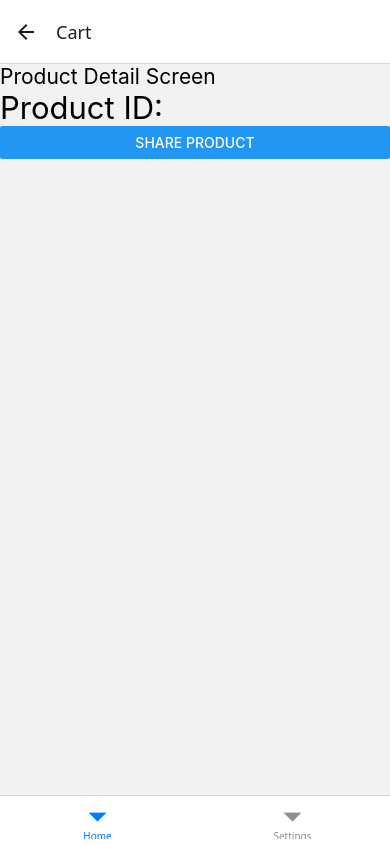
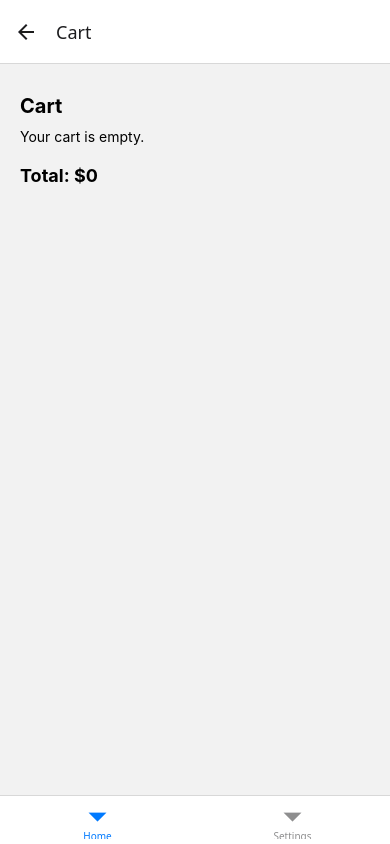
Before and after one commit to thyagarajp/MyApp1, a React Native app: screen /Cart in a window 390 px wide. Built offline with nearby package versions, Linux system fonts and the light colour scheme; no server answers.

Commit message:
cart logic implemented

```diff
--- a/App.tsx
+++ b/App.tsx
@@ -7,6 +7,7 @@ import {ThemeProvider} from './src/context';
 import Storage from './src/utils/storage';
 import AppNavigator from './src/Routes';
 import {NavigationContainer} from '@react-navigation/native';
+import {CartProvider} from './src/context/cart';
 
 function App(): React.JSX.Element {
   const [theme, setTheme] = React.useState<'light' | 'dark'>('light');
@@ -23,9 +24,11 @@ function App(): React.JSX.Element {
 
   return (
     <NavigationContainer>
-      <ThemeProvider value={theme}>
-        <AppNavigator />
-      </ThemeProvider>
+      <CartProvider>
+        <ThemeProvider value={theme}>
+          <AppNavigator />
+        </ThemeProvider>
+      </CartProvider>
     </NavigationContainer>
   );
 }
--- a/src/Routes.tsx
+++ b/src/Routes.tsx
@@ -3,6 +3,7 @@ import ProductDetail from './screens/ProductDetail';
 import Products from './screens/Products';
 import {createBottomTabNavigator} from '@react-navigation/bottom-tabs';
 import Settings from './screens/Settings';
+import Cart from './screens/Cart';
 
 const Tabs = createBottomTabNavigator();
 export default function AppNavigator() {
@@ -35,16 +36,16 @@ function ProductNavigator() {
       <Stack.Screen
         name="Products"
         component={Products}
-        options={{title: 'Product List1'}}
+        options={{title: 'Product List'}}
       />
       <Stack.Screen
         name="ProductDetail"
         component={ProductDetail}
         options={{title: 'Product Detail'}}
       />
-       <Stack.Screen
+      <Stack.Screen
         name="Cart"
-        component={ProductDetail}
+        component={Cart}
         options={{title: 'Cart'}}
       />
     </Stack.Navigator>
--- a/src/components/product/Product.tsx
+++ b/src/components/product/Product.tsx
@@ -2,16 +2,30 @@ import {Button, Image, StyleSheet, TouchableOpacity, View} from 'react-native';
 import {ProductType} from '../../types';
 import {calculateHeight, normalize} from '../../utils/size';
 import {Rating, Spacer, Text} from '../ui';
-import {memo, useContext, useState} from 'react';
+import {memo, useContext, useLayoutEffect, useState} from 'react';
 import ProductPrice from './ProductPrice';
 import Wishlist from './Wishlist';
-import {ThemeContext} from '../../context';
+import {ThemeContext} from '../../context/theme';
+import {CartContext} from '../../context/cart';
 import {useNavigation} from '@react-navigation/native';
 type Props = {data: ProductType};
 function Product({data}: Props) {
   const [image, setImage] = useState<string>(data.productImage);
   const theme = useContext(ThemeContext);
-  const {navigate} = useNavigation();
+  const navigation = useNavigation<any>();
+  const {cart, addToCart, incrementCount, decrementCount} = useContext(CartContext);
+  // Add cart icon to headers
+  useLayoutEffect(() => {
+    if (typeof navigation?.setOptions === 'function') {
+      navigation.setOptions({
+        headerRight: () => (
+          <TouchableOpacity onPress={() => navigation.navigate('Cart')} style={{marginRight: 16}}>
+            <Text style={{fontSize: 22}}>🛒 {cart.length}</Text>
+          </TouchableOpacity>
+        ),
+      });
+    }
+  }, [cart, navigation]);
   // const user= useContext(UserContext);
   return (
     <View style={styles.container}>
@@ -19,7 +33,7 @@ function Product({data}: Props) {
       <Text>{theme}</Text>
       <TouchableOpacity
         style={styles.image}
-        onPress={() => navigate('ProductDetail', {data})}>
+        onPress={() => navigation.navigate('ProductDetail', {data})}>
         <Image
           source={{uri: image}}
           style={{width: '100%', height: '100%', borderRadius: 4}}
@@ -36,7 +50,41 @@ function Product({data}: Props) {
         salePrice={data.productSalePrice}
       />
       <Rating rating={data.rating} />
-      <Button title="Add to Cart" />
+      <View style={{flexDirection: 'row', alignItems: 'center', marginTop: 8}}>
+        {cart.find(i => i.productId === data.productId) ? (
+          <>
+            <TouchableOpacity
+              style={{padding: 8, backgroundColor: '#eee', borderRadius: 4, marginRight: 8}}
+              onPress={() => decrementCount(data.productId)}
+            >
+              <Text style={{fontSize: 18}}>-</Text>
+            </TouchableOpacity>
+            <Text style={{fontSize: 18, marginHorizontal: 8}}>
+              {cart.find(i => i.productId === data.productId)?.count}
+            </Text>
+            <TouchableOpacity
+              style={{padding: 8, backgroundColor: '#eee', borderRadius: 4, marginLeft: 8}}
+              onPress={() => incrementCount(data.productId)}
+            >
+              <Text style={{fontSize: 18}}>+</Text>
+            </TouchableOpacity>
+          </>
+        ) : (
+          <Button
+            title="Add to Cart"
+            onPress={() => addToCart({
+              productId: data.productId,
+              productName: data.productName,
+              productImage: data.productImage,
+              productStock: data.productStock,
+              productPrice: data.productPrice,
+              productSalePrice: data.productSalePrice,
+              rating: data.rating,
+              count: 1,
+            })}
+          />
+        )}
+      </View>
     </View>
   );
 }
--- /dev/null
+++ b/src/context/cart.tsx
@@ -0,0 +1,69 @@
+import React, {createContext, useState, ReactNode} from 'react';
+
+export interface CartItem {
+  productId: number;
+  productName: string;
+  productImage: string;
+  productStock: number;
+  productPrice: string;
+  productSalePrice: string;
+  rating: number;
+  count: number;
+}
+
+interface CartContextType {
+  cart: CartItem[];
+  addToCart: (item: CartItem) => void;
+  removeFromCart: (productId: number) => void;
+  incrementCount: (productId: number) => void;
+  decrementCount: (productId: number) => void;
+}
+
+export const CartContext = createContext<CartContextType>({
+  cart: [],
+  addToCart: () => {},
+  removeFromCart: () => {},
+  incrementCount: () => {},
+  decrementCount: () => {},
+});
+
+export const CartProvider = ({children}: {children: ReactNode}) => {
+  const [cart, setCart] = useState<CartItem[]>([]);
+
+  const addToCart = (item: CartItem) => {
+    setCart(prev => {
+      const found = prev.find(i => i.productId === item.productId);
+      if (found) {
+        return prev.map(i =>
+          i.productId === item.productId ? {...i, count: i.count + 1} : i
+        );
+      }
+      return [...prev, {...item, count: 1}];
+    });
+  };
+  const removeFromCart = (productId: number) => {
+    setCart(prev => prev.filter(i => i.productId !== productId));
+  };
+
+  const incrementCount = (productId: number) => {
+    setCart(prev => prev.map(i =>
+      i.productId === productId ? {...i, count: i.count + 1} : i
+    ));
+  };
+
+  const decrementCount = (productId: number) => {
+    setCart(prev => prev.flatMap(i => {
+      if (i.productId === productId) {
+        if (i.count > 1) return [{...i, count: i.count - 1}];
+        return [];
+      }
+      return [i];
+    }));
+  };
+
+  return (
+    <CartContext.Provider value={{cart, addToCart, removeFromCart, incrementCount, decrementCount}}>
+      {children}
+    </CartContext.Provider>
+  );
+};
--- /dev/null
+++ b/src/context/theme.ts
@@ -0,0 +1,4 @@
+import { createContext } from 'react';
+
+export const ThemeContext = createContext('light');
+export const ThemeProvider = ThemeContext.Provider;
--- /dev/null
+++ b/src/screens/Cart.tsx
@@ -0,0 +1,75 @@
+import React, { useContext } from "react";
+import {
+  View,
+  Text,
+  FlatList,
+  StyleSheet,
+  TouchableOpacity,
+} from "react-native";
+import { CartContext, CartItem } from "../context/cart";
+
+const CartScreen = () => {
+  const { cart, incrementCount, decrementCount } = useContext(CartContext);
+
+  const getTotal = () =>
+    cart.reduce((sum, item) => sum + Number(item.productPrice) * item.count, 0);
+
+  const renderCartItem = ({ item }: { item: CartItem }) => (
+    <View style={styles.cartRow}>
+      <Text style={{ textTransform: "capitalize" }} numberOfLines={1}>
+        {item.productName} - ${item.productPrice}
+      </Text>
+      <View style={styles.actionsRow}>
+        <TouchableOpacity
+          style={styles.actionBtn}
+          onPress={() => decrementCount(item.productId)}
+        >
+          <Text style={styles.actionText}>-</Text>
+        </TouchableOpacity>
+        <Text style={styles.countText}>{item.count}</Text>
+        <TouchableOpacity
+          style={styles.actionBtn}
+          onPress={() => incrementCount(item.productId)}
+        >
+          <Text style={styles.actionText}>+</Text>
+        </TouchableOpacity>
+      </View>
+    </View>
+  );
+
+  return (
+    <View style={styles.container}>
+      <Text style={styles.header}>Cart</Text>
+      <FlatList
+        data={cart}
+        keyExtractor={(item) => item.productId.toString()}
+        renderItem={renderCartItem}
+        ListEmptyComponent={<Text>Your cart is empty.</Text>}
+      />
+      <Text style={styles.total}>Total: ${getTotal()}</Text>
+    </View>
+  );
+};
+
+const styles = StyleSheet.create({
+  container: { padding: 20 },
+  header: { fontSize: 20, fontWeight: "bold", marginVertical: 10 },
+  cartRow: {
+    flexDirection: "row",
+    justifyContent: "space-between",
+    alignItems: "center",
+    marginBottom: 5,
+  },
+  actionsRow: { flexDirection: "row", alignItems: "center" },
+  actionBtn: {
+    padding: 8,
+    backgroundColor: "#eee",
+    borderRadius: 4,
+    marginHorizontal: 4,
+  },
+  actionText: { fontSize: 18 },
+  countText: { fontSize: 18, marginHorizontal: 8 },
+  total: { fontSize: 18, fontWeight: "bold", marginTop: 20 },
+});
+
+export default CartScreen;
```
Also changed, not shown: src/context.tsx (added, +44 -0 lines).
